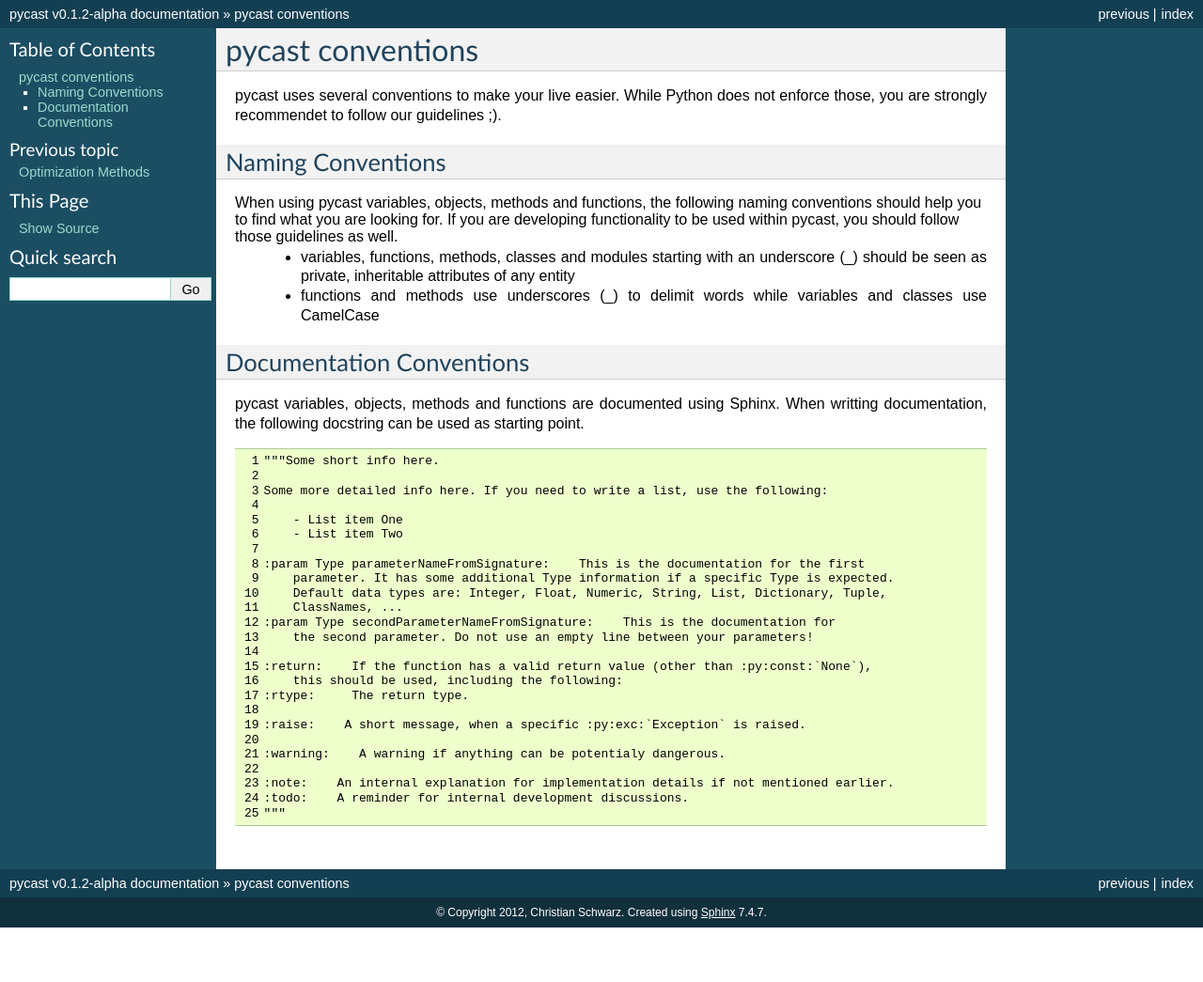
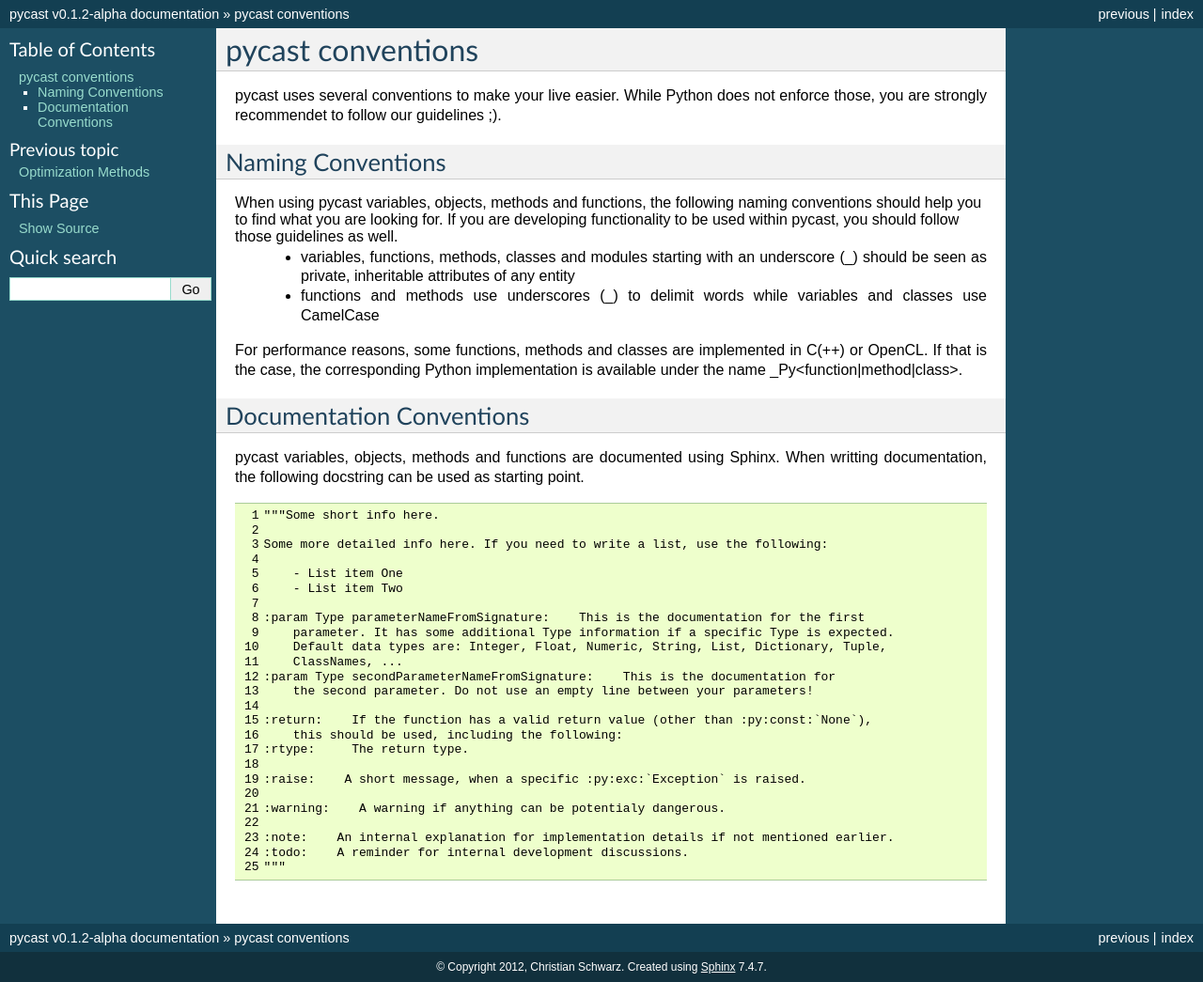
Before and after one commit to T-002/pycast, a Sphinx documentation site: the page built from docs/source/misc/pycast-conventions.rst, in a window 1280 px wide. Shown: the whole page at 94% size. Built offline with Sphinx 7.4.7, drawn with Linux system fonts in a browser that asks for light colours; before the commit the page ends 987 px from its top, so only the background shows below that.

Commit message:
documentation

```diff
--- a/docs/source/misc/pycast-conventions.rst
+++ b/docs/source/misc/pycast-conventions.rst
@@ -9,6 +9,8 @@ Naming Conventions
 When using pycast variables, objects, methods and functions, the following naming conventions should help you to find what you are looking for. If you are developing functionality to be used within pycast, you should follow those guidelines as well.
   - variables, functions, methods, classes and modules starting with an underscore (_) should be seen as private, inheritable attributes of any entity
   - functions and methods use underscores (_) to delimit words while variables and classes use CamelCase
+
+For performance reasons, some functions, methods and classes are implemented in C(++) or OpenCL. If that is the case, the corresponding Python implementation is available under the name _Py<function|method|class>.
 
 Documentation Conventions
 -------------------------
```
